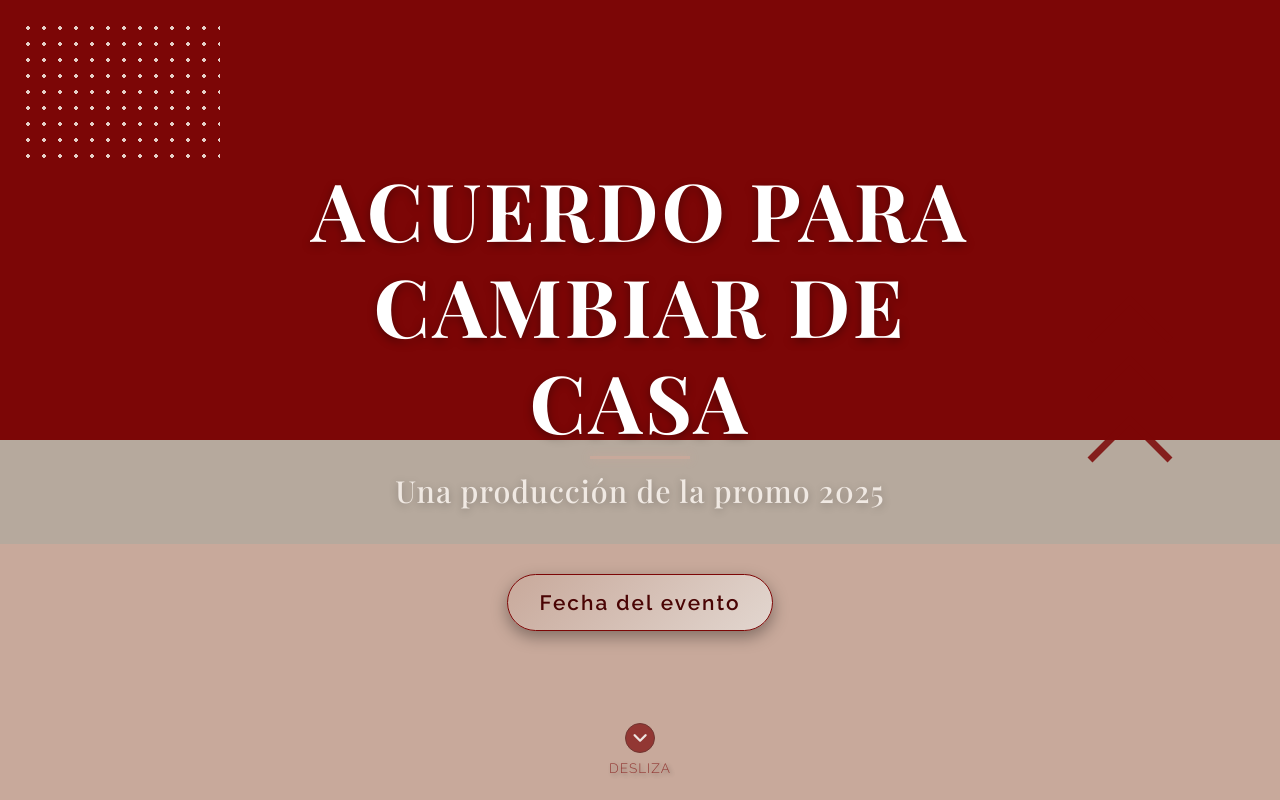
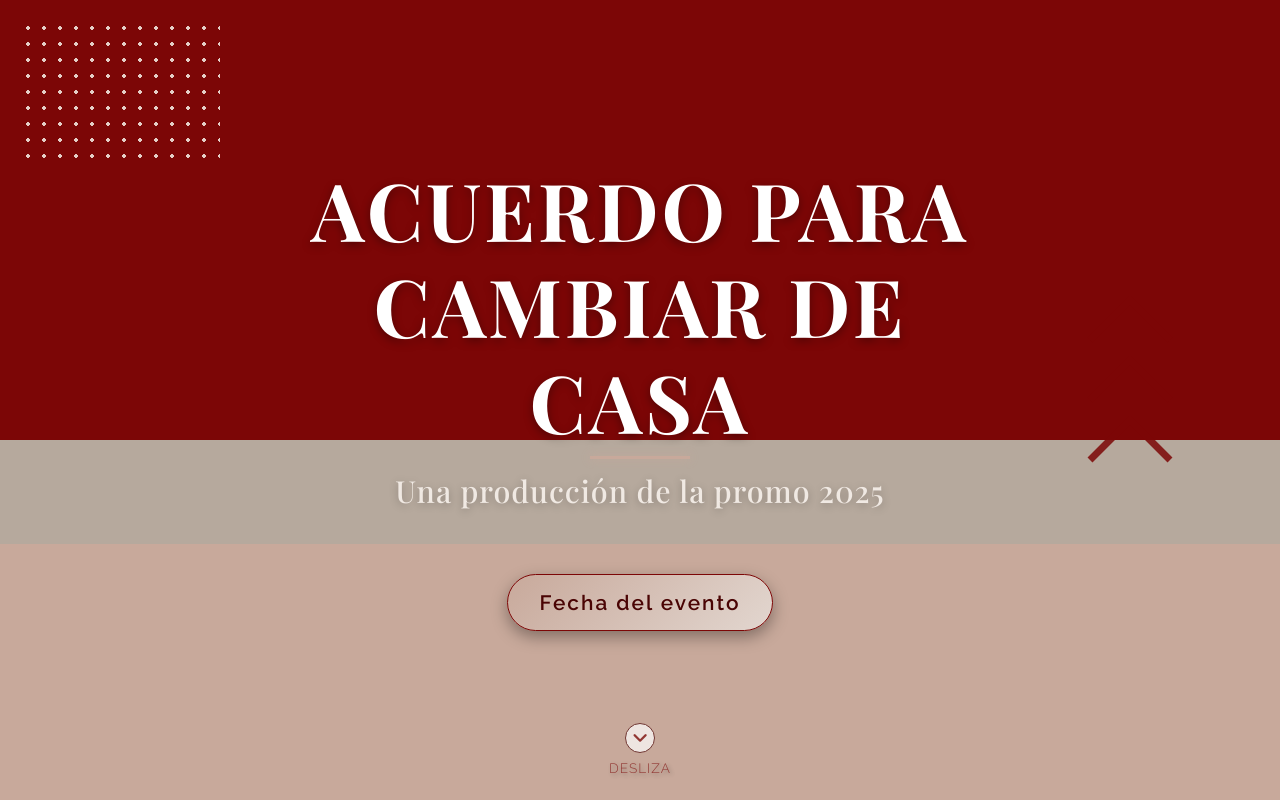
Before and after one commit to Roman-Carranza/teatro-web, a plain HTML site: page index.html in a window 1280 px wide. Shown: the top 800 px of the page. Drawn offline with nearby package versions, Linux system fonts and the light colour scheme.

Commit message:
Update styles.css

```diff
--- a/css/styles.css
+++ b/css/styles.css
@@ -306,7 +306,7 @@ section {
     align-items: center;
     justify-content: center;
     animation: bounce 2s infinite;
-    color: #ffffff; /* icono claro para mejor contraste */
+    color: #7c0606ff; /* icono claro para mejor contraste */
     font-size: 1.3rem;
     border: 1px solid #4a0404;
     box-shadow: 0 6px 18px rgba(0,0,0,0.35);
@@ -314,7 +314,7 @@ section {
 }
 
 .arrow-container.subtle {
-    background-color: #7c0606;
+    background-color: #ffffff;
     width: 30px;
     height: 30px;
     font-size: 1.1rem;
```
